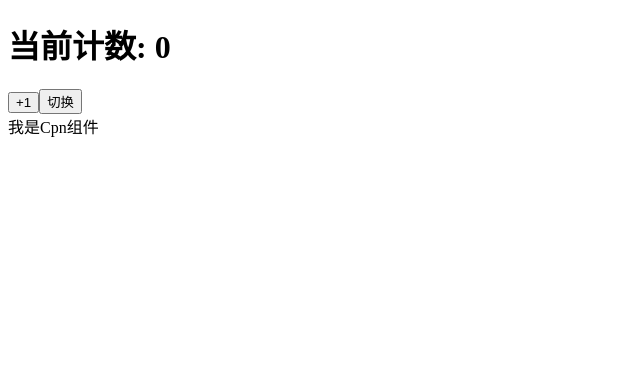
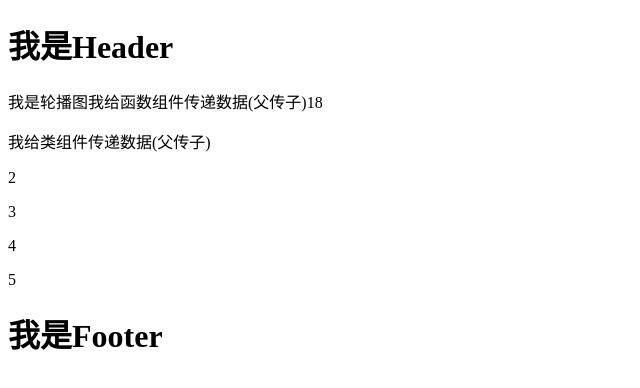
Before and after one commit to 12213-maker/React_learning, a React (Create React App) app in the folder react脚手架/react-jiaoshoujia/: page / in a window 1280 px wide. Shown: the top 388 px of the page, without its empty margins (0-640 px from the left). Built offline with nearby package versions, Linux system fonts and the light colour scheme.

Commit message:
父传子(函数组件,类组件),props定义数据属性

```diff
--- a/react脚手架/react-jiaoshoujia/src/App.js
+++ b/react脚手架/react-jiaoshoujia/src/App.js
@@ -1,55 +1,24 @@
 import React from "react"
-//函数式组件没有生命周期,但是后面可以模拟出来
+import Footer from './component/Footer'
+import Header from './component/Header'
+import Content from './component/Content'
 
-//相当于另外一个组件
-class Cpn extends React.Component{
+/* 组件之间的通信 */
+class App extends React.Component{
+    constructor(){
+        super()
+        this.state={
+        }
+    }
     render(){
-        return <div>我是Cpn组件</div>
-    }
-    componentWillUnmount(){
-        console.log('componentWillUnmount,此组件被卸载了-Cpn');
-    }
-    componentDidMount(){
-        console.log('Cpn--componentDidMount');
+        return (
+            <div className='container'>
+                <Header/>
+                <Content/>
+                <Footer/>
+            </div>
+        )
     }
 }
 
-class App extends React.Component{
-    constructor(){
-        super()
-        console.log('constructor');
-        this.state={
-            counter:0,
-            isShow:true
-        }
-    }
-    render(){
-        console.log('render');
-        return (
-
-            <div>
-                <h1>当前计数: {this.state.counter}</h1>
-                <button onClick={e=>this.change1()}>+1</button>
-                <button onClick={e=>{this.setState({isShow:!this.state.isShow});console.log(this.state.isShow);}}>切换</button>
-
-                {this.state.isShow && <Cpn/>}
-            </div>
-        )
-    }
-    change1(){
-        this.setState({
-            counter:this.state.counter+1
-        })
-    }
-
-    componentDidMount(){
-        console.log('componentDidMount');
-    }
-    componentDidUpdate(){
-        console.log('componentDidUpdate');
-    }
-}
-
-
-
 export default App
--- /dev/null
+++ b/react脚手架/react-jiaoshoujia/src/component/Content.js
@@ -0,0 +1,86 @@
+
+import React from "react"
+
+import PropTypes from 'prop-types'//实现props属性验证
+
+/* 父子组件之间的通信 */
+
+
+/* 直接作为参数就可以获取到父组件传递过来的props */
+function Swiper(props){
+    const {name,age} = props
+    return <div>我是轮播图{name+age}</div>
+}
+
+
+//在这里进行Swiper组件中的props属性验证
+Swiper.propTypes = {
+    name:PropTypes.string.isRequired,//拥有isRequired就表示必须传递过来
+    age:PropTypes.number
+}
+
+//还可以默认定义属性值
+Swiper.defaultProps={
+    name:'lnl',
+    age:18
+}
+
+
+/* 在类组件中的父传子 */
+class List extends React.Component{
+
+    //在类组件中也可以这样验证和默认props
+    static propTypes = {
+
+    }
+    static defaultProps={
+
+    }
+
+    //---------初始的样子------------
+    // constructor(props){
+    //     super()
+    //     this.props = props
+    // }
+
+    //---------第二步变化----------
+    //把props给父类实现this.props=props , 但实际上通过继承这个props是绑定在子类身上的
+    // constructor(props){
+    //     super(props)
+    // }
+
+
+    //---------第三步变化----------
+    /*代码全部删去,因为第二段代码是默认执行的 */
+
+
+
+    /* 综上所述,props可以直接在子类中通过this.props直接使用 */
+    render(){
+        return (
+            <div>
+                <p>{this.props.name}</p>
+                <p>2</p>
+                <p>3</p>
+                <p>4</p>
+                <p>5</p>
+            </div>
+        )
+    }
+}
+
+export default class Content extends React.Component{
+    constructor(){
+        super()
+        this.state={
+        }
+    }
+    render(){
+        return (
+            <div>
+                <Swiper name="我给函数组件传递数据(父传子)" />
+                <List name="我给类组件传递数据(父传子)"/>
+            </div>
+        )
+    }
+}
--- /dev/null
+++ b/react脚手架/react-jiaoshoujia/src/component/Footer.js
@@ -0,0 +1,19 @@
+
+
+import React from "react"
+
+/* 组件之间的通信 */
+export default class Footer extends React.Component{
+    constructor(){
+        super()
+        this.state={
+        }
+    }
+    render(){
+        return (
+            <div>
+                <h1>我是Footer</h1>
+            </div>
+        )
+    }
+}
--- /dev/null
+++ b/react脚手架/react-jiaoshoujia/src/component/Header.js
@@ -0,0 +1,19 @@
+
+
+import React from "react"
+
+/* 组件之间的通信 */
+export default class Header extends React.Component{
+    constructor(){
+        super()
+        this.state={
+        }
+    }
+    render(){
+        return (
+            <div>
+                <h1>我是Header</h1>
+            </div>
+        )
+    }
+}
```
